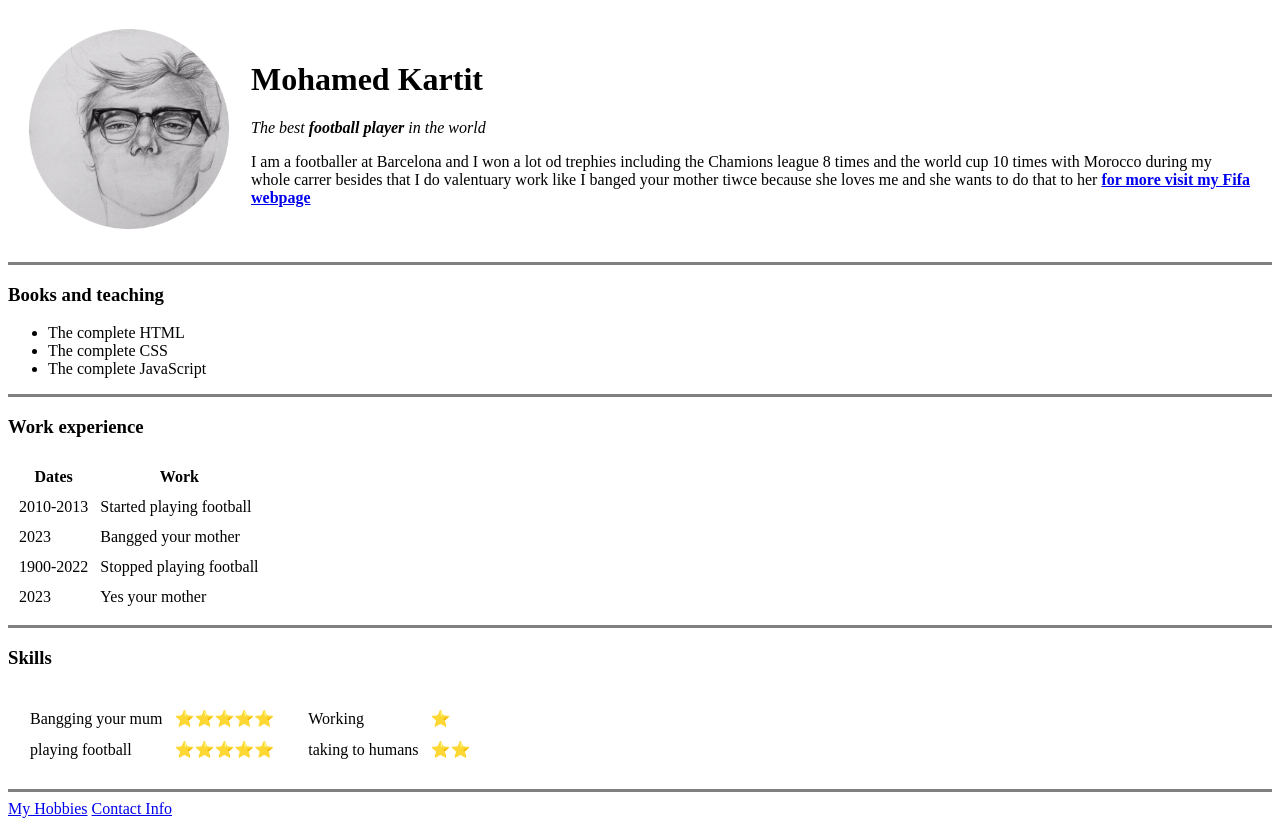
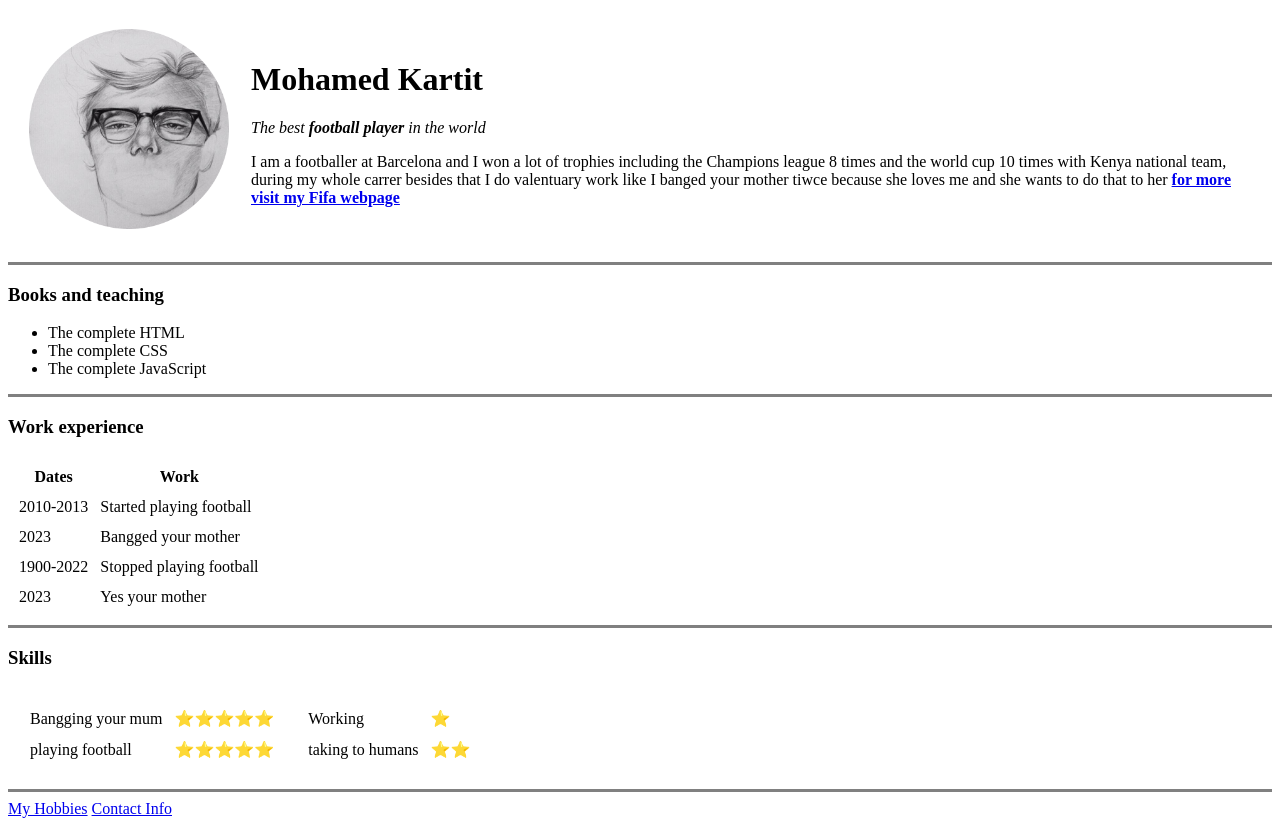
Before and after one commit to MohamedKartit02/GitHub_shared, a plain HTML site: page HTML/index.html in a window 1280 px wide. Drawn offline with Linux system fonts and the light colour scheme.

Commit message:
add some changes

```diff
--- a/HTML/index.html
+++ b/HTML/index.html
@@ -20,11 +20,11 @@
             <em>The best <strong>football player</strong> in the world</em>
           </p>
           <p>
-            I am a footballer at Barcelona and I won a lot od trephies including
-            the Chamions league 8 times and the world cup 10 times with Morocco
-            during my whole carrer besides that I do valentuary work like I
-            banged your mother tiwce because she loves me and she wants to do
-            that to her
+            I am a footballer at Barcelona and I won a lot of trophies including
+            the Champions league 8 times and the world cup 10 times with Kenya
+            national team, during my whole carrer besides that I do valentuary
+            work like I banged your mother tiwce because she loves me and she
+            wants to do that to her
             <strong
               ><a href="https://www.fifa.com/"
                 >for more visit my Fifa webpage</a
```
